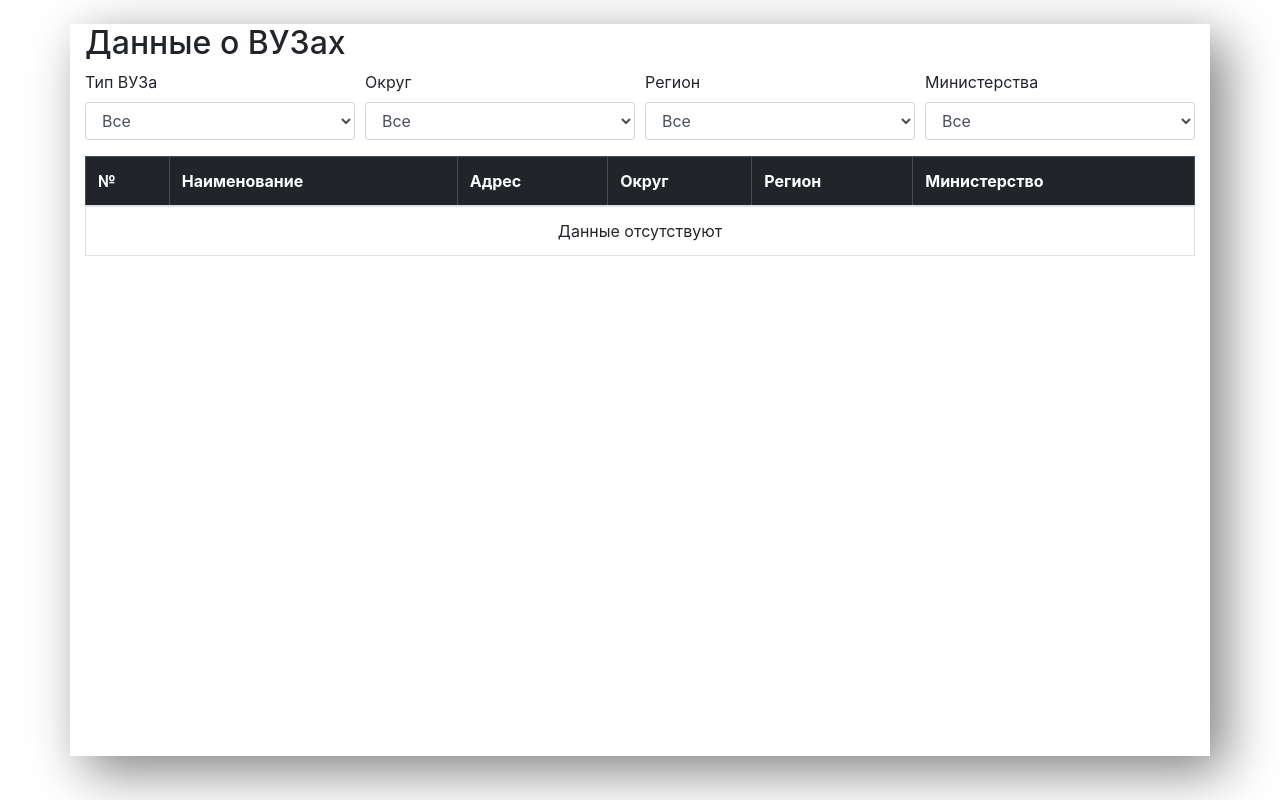
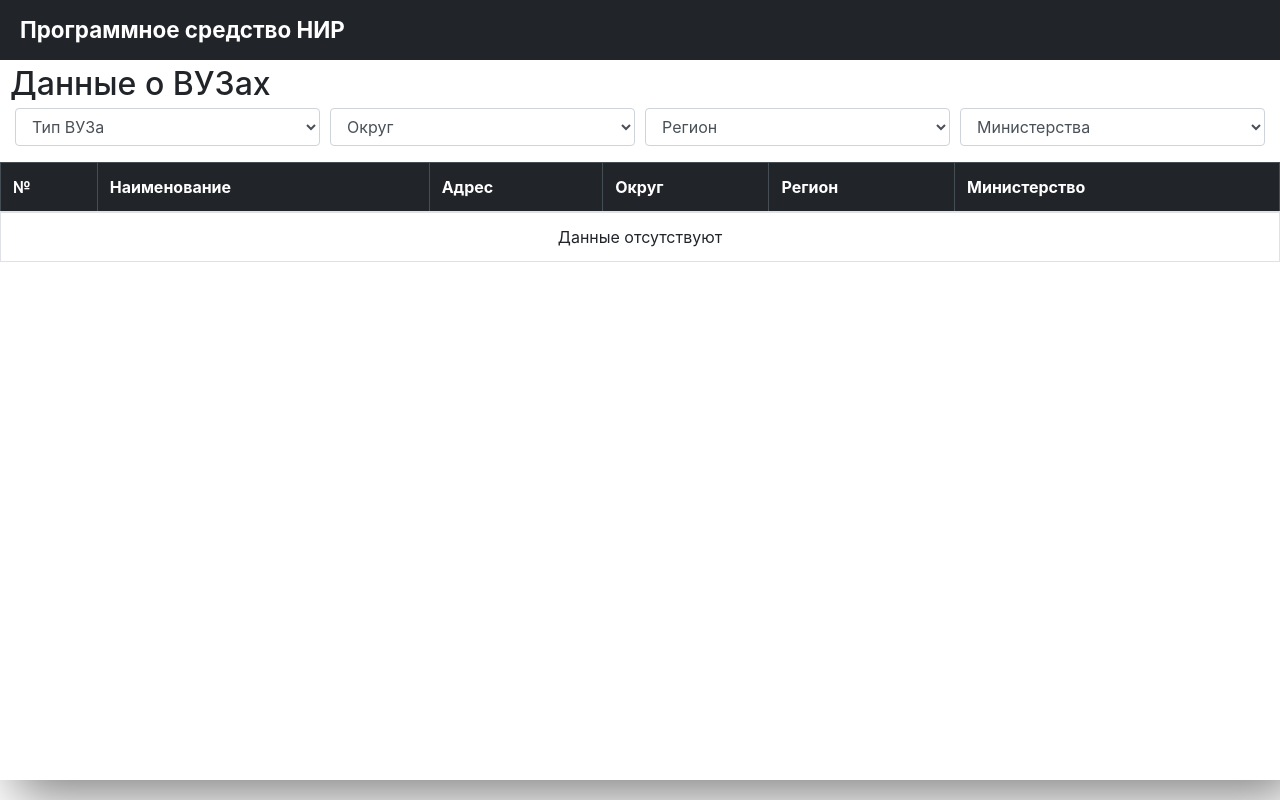
Before and after one commit to EngoyanSY/NIR_Engoyan, a Django app: page /vuz/ in a window 1280 px wide. Run offline with Django 4.2, Linux system fonts and the light colour scheme; data that the repository does not hold is empty; some libraries are stand-ins or nearby versions.

Commit message:
style: vuz page and filter

```diff
--- a/server/vuz/templates/vuz/vuz.html
+++ b/server/vuz/templates/vuz/vuz.html
@@ -6,14 +6,37 @@
     <title>NIR</title>
     <link rel="stylesheet" href="https://cdnjs.cloudflare.com/ajax/libs/twitter-bootstrap/4.5.2/css/bootstrap.min.css">
     <style>
-        /* Устанавливаем фиксированную высоту контейнера и включаем прокрутку */
+        .header {
+            position: relative;
+            top: 0;
+            left: 0;
+            width: 100%;
+            height: 60px;
+            background-color: #212529;
+            color: #fff;
+            display: flex;
+            justify-content: space-between;
+            align-items: center;
+            padding: 0 20px;
+            z-index: 1000;
+            text-align: center;
+            line-height: 60px;
+            font-size: 1.4em;
+            font-weight: bold;
+        }
+
+        .container-fluid {
+            height: 90vh;
+            padding: 0px;
+            overflow: hidden;
+        }
+
         .table-container {
             height: 75vh;
             overflow-y: scroll;
             user-select: none;
         }
 
-        /* Фиксируем заголовок таблицы здесь */
         thead th {
             position: sticky;
             top: 0px;
@@ -31,20 +54,23 @@
     </style>
 </head>
 <body>
-    <div class="container mt-4" style="box-shadow: 15px 15px 50px grey">
-    <h2>Данные о ВУЗах</h2>
-    <div class="form-row">
+    <div class="header">
+        Программное средство НИР
+    </div>
+    <div class="container-fluid" style="box-shadow: 15px 15px 50px grey">
+        <h2 style="margin: 5px 10px;">Данные о ВУЗах</h2>
+        <div class="form-row" style="margin: 0 10px;">
                 <div class="form-group col-md-3">
-                <label for="vuzFilter">Тип ВУЗа</label>
                     <select id="vuzFilter" class="form-control">
-                    <option value="">Все</option>
+                        <option value="" selected disabled>Тип ВУЗа</option>
+                        <option value="" >Все</option>
                         <option value="Головные">Головные</option>
                         <option value="Филиалы">Филиалы</option>
                     </select>
                 </div>
                 <div class="form-group col-md-3">
-                <label for="districtFilter">Округ</label>
                     <select id="districtFilter" class="form-control">
+                        <option value="" selected disabled>Округ</option>
                         <option value="">Все</option>
                         {% for district in districts %}
                         <option value="{{ district.id_district__district }}">{{ district.id_district__district}}</option>
@@ -52,8 +78,8 @@
                     </select>
                 </div>
                 <div class="form-group col-md-3">
-                <label for="regionFilter">Регион</label>
                     <select id="regionFilter" class="form-control">
+                        <option value="" selected disabled>Регион</option>
                         <option value="">Все</option>
                         {% for region in regions %}
                         <option value="{{ region.id_region__region }}">{{ region.id_region__region}}</option>
@@ -61,8 +87,8 @@
                     </select>
                 </div>
                 <div class="form-group col-md-3">
-                <label for="ministryFilter">Министерства</label>
                     <select id="ministryFilter" class="form-control">
+                        <option value="" selected disabled>Министерства</option>
                         <option value="">Все</option>
                         {% for minist in ministry %}
                         <option value="{{ minist.id_ministry__ministry }}">{{ minist.id_ministry__ministry}}</option>
@@ -115,7 +141,6 @@
         const ministryFilter = document.getElementById('ministryFilter').value.toLowerCase();
         const tableBody = document.getElementById('vuzTableBody');
         const rows = tableBody.getElementsByTagName('tr');
-        console.log(programFilter)
         for (let i = 0; i < rows.length; i++) {
             const cells = rows[i].getElementsByTagName('td');
             if (cells.length > 0) {
```
Lines whose indentation alone changed are shown as unchanged.
